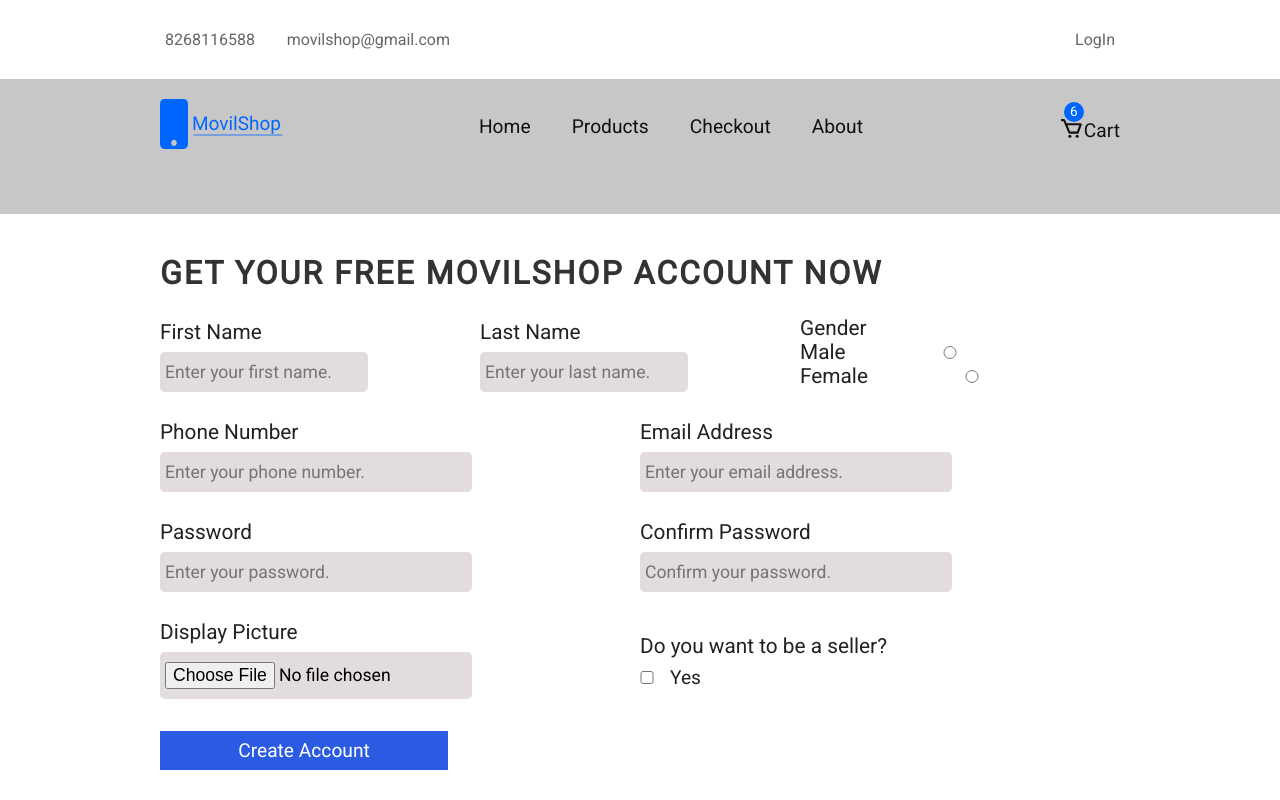
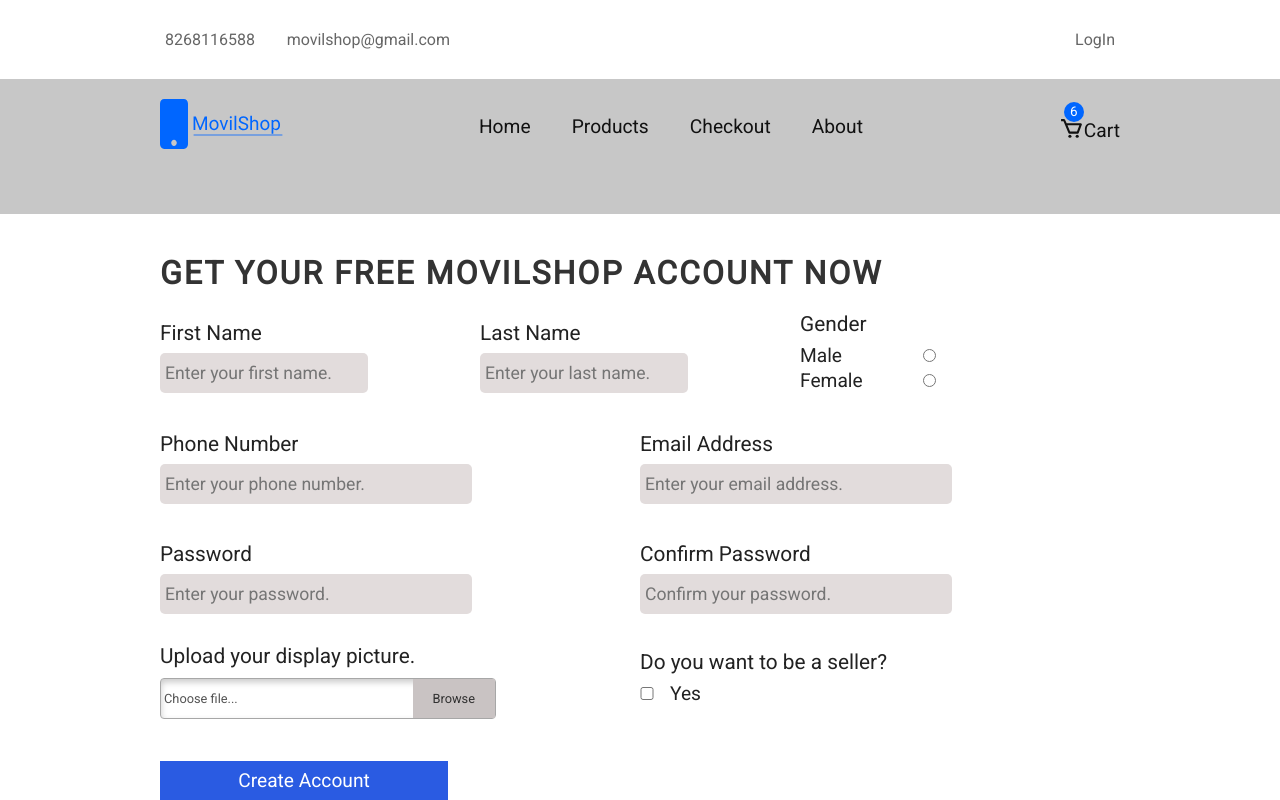
Before and after one commit to ddepu11/movil_shop_cient_side_react, a React (Create React App) app: page /sign-up in a window 1280 px wide. Shown: the top 800 px of the page. Built offline with nearby package versions, Linux system fonts and the light colour scheme; no server answers.

Commit message:
choose file box styled

```diff
--- a/src/components/SignUp.jsx
+++ b/src/components/SignUp.jsx
@@ -55,8 +55,16 @@ const SignUp = () => {
     setSignUpCredentials({ ...signUpCredentials, [name]: value });
   };
 
+  const dbLabelRef = useRef();
+
   // Setting the img to the state
   const handleDP = (e) => {
+    dbLabelRef.current.innerText = `${e.target.files[0].name}`;
+    const span = document.createElement('span');
+    span.classList.add('browse_btn');
+    span.innerText = 'Browse';
+    dbLabelRef.current.appendChild(span);
+
     setDP(e.target.files[0]);
   };
 
@@ -279,6 +287,7 @@ const SignUp = () => {
   return (
     <Wrapper className="w-960">
       <h1>Get your free MovilShop account now</h1>
+
       <form onSubmit={handleSubmit}>
         <div className="row flex">
           <div className="form-control ">
@@ -312,7 +321,7 @@ const SignUp = () => {
             <h2 className="gender_heading">Gender</h2>
 
             <dir className="gender">
-              <div>
+              <div className="flex">
                 <label htmlFor="male">Male</label>
                 <input
                   value="male"
@@ -324,7 +333,7 @@ const SignUp = () => {
                 />
               </div>
 
-              <div>
+              <div className="flex">
                 <label htmlFor="female">Female</label>
                 <input
                   value="female"
@@ -355,6 +364,7 @@ const SignUp = () => {
             />
             <p ref={phoneNumberRef} className="message" />
           </div>
+
           <div className="form-control">
             <label htmlFor="email">Email Address</label>
             <input
@@ -400,8 +410,10 @@ const SignUp = () => {
         {/* File Upload  */}
         <div className="row flex">
           <div className="form-control">
-            <label htmlFor="dp" className="dp-label">
-              Display Picture
+            <p>Upload your display picture.</p>
+            <label htmlFor="dp" className="dp-label" ref={dbLabelRef}>
+              Choose file...
+              <span className="browse_btn">Browse</span>
             </label>
 
             <input
@@ -412,7 +424,6 @@ const SignUp = () => {
               onChange={handleDP}
               accept=".jpg, .png, .jpeg"
             />
-
             <p ref={dpRef} className="message" />
           </div>
 
@@ -424,6 +435,8 @@ const SignUp = () => {
                 type="checkbox"
                 placeholder="Wanna be seller??"
                 id="role"
+                name="role"
+                onChange={handleInput}
               />
               <label htmlFor="role">Yes</label>
             </div>
@@ -446,6 +459,7 @@ const Wrapper = styled.main`
     color: #333;
     font-size: 2em;
   }
+
   form {
     .row {
       justify-content: space-between;
@@ -460,6 +474,23 @@ const Wrapper = styled.main`
           font-size: 1.3em;
           color: #222;
           font-weight: 400;
+          margin-bottom: 8px;
+        }
+        .gender {
+          width: 60%;
+          div {
+            justify-content: space-between;
+            padding-bottom: 2px;
+            label {
+              padding: 0px 0;
+              font-size: 1.2em;
+            }
+          }
+        }
+        p {
+          font-size: 1.3em;
+          padding: 0px 0px 10px;
+          color: #222;
         }
 
         label {
@@ -477,10 +508,37 @@ const Wrapper = styled.main`
         }
 
         .dp-label {
-          /* width: 15%; */
+          width: 70%;
+          padding: 12px 0px 12px 3px;
+          border: 1px solid #a7a7a7;
+          font-size: 0.8em;
+          position: relative;
+          color: #535353;
+          background: #fff;
+          border-radius: 0.25rem;
+          box-shadow: inset 0 0.2rem 0.4rem #cacaca;
+          .browse_btn {
+            background: #c9c3c3;
+            color: #303030;
+            position: absolute;
+            right: 0;
+            top: 0;
+            bottom: 0;
+            display: grid;
+            place-items: center;
+            padding: 0 20px;
+          }
+        }
+        .dp-label:hover {
+          box-shadow: inset 0 0.2rem 0.4rem #b4b4b4;
+
+          .browse_btn {
+            color: #c9c3c3;
+            background: #303030;
+          }
         }
         .dp {
-          /* width: 32.5%; */
+          display: none;
         }
 
         .message.error {
@@ -495,12 +553,7 @@ const Wrapper = styled.main`
       }
 
       .role-div {
-        p {
-          font-size: 1.3em;
-          padding: 0px 0px 10px;
-          color: #222;
-        }
-
+        transform: translateY(-15px);
         .role_inputs {
           cursor: pointer;
           justify-content: space-between;
```
